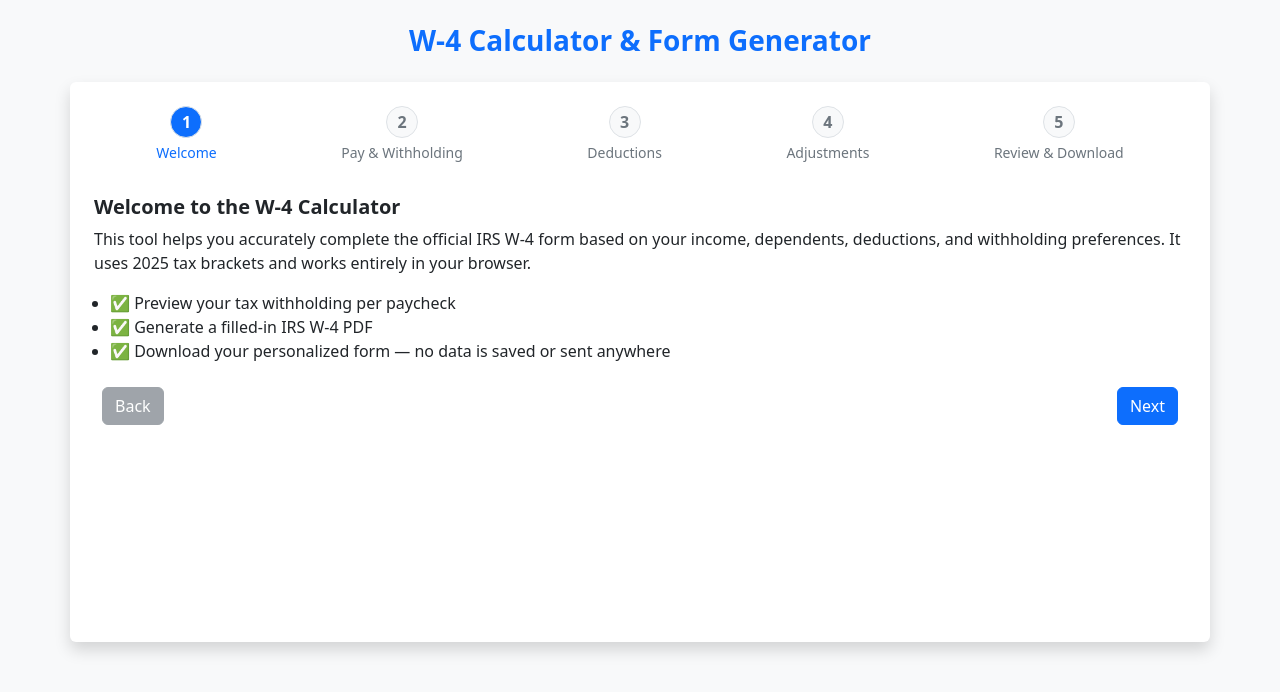
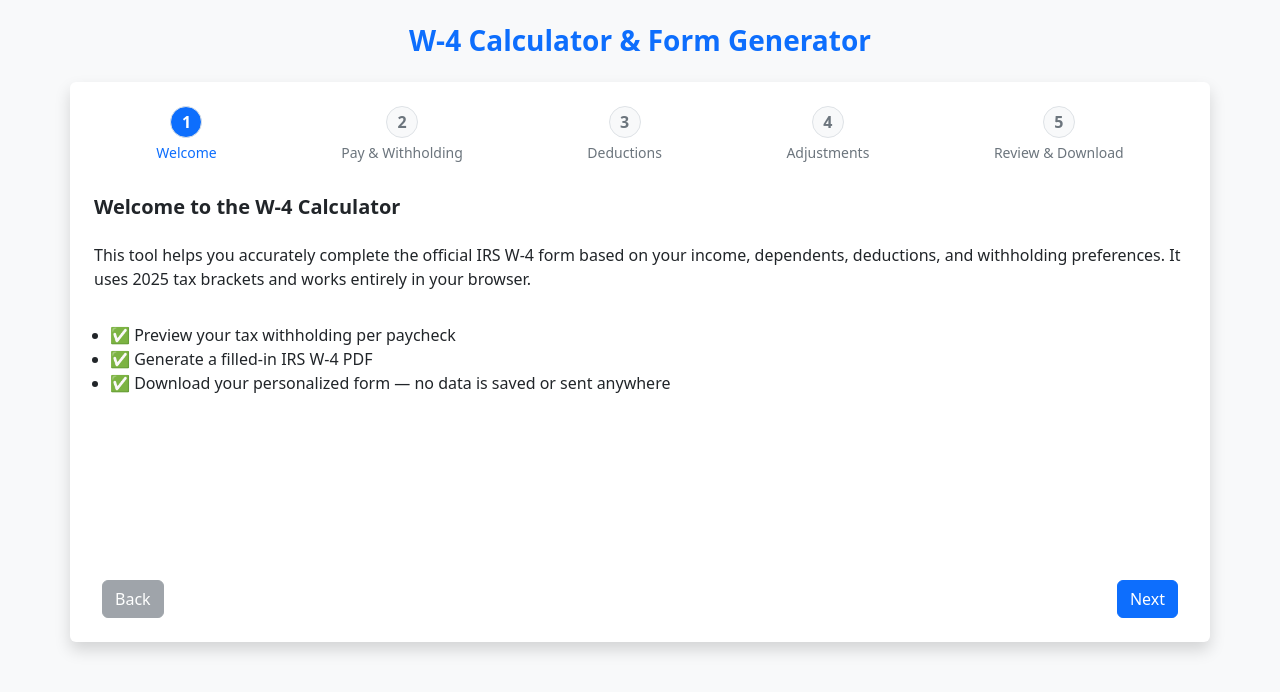
Before and after one commit to rsathyam/w4-calculator, a React (Create React App) app in the folder client/: page / in a window 1280 px wide. Shown: the top 692 px of the page. Built offline with nearby package versions, Linux system fonts and the light colour scheme; a small style sheet from the web is missing.

Commit message:
Spread out welcome step

```diff
--- a/client/src/components/StepIntro.jsx
+++ b/client/src/components/StepIntro.jsx
@@ -2,7 +2,7 @@ import React from 'react';
 
 export default function StepIntro({ onNext }) {
   return (
-    <div className="mb-3">
+    <div className="mb-3 d-flex flex-column justify-content-center h-100 gap-3">
       <h2 className="h5 fw-bold text-dark">Welcome to the W-4 Calculator</h2>
       <p>
         This tool helps you accurately complete the official IRS W-4 form based on your income, dependents,
--- a/client/src/components/StepperForm.jsx
+++ b/client/src/components/StepperForm.jsx
@@ -67,9 +67,14 @@ const steps = [
 
   const StepComponent = steps[currentStep].Component;
   return (
-    <div className="container bg-white shadow rounded p-4 my-4" style={{ minHeight: '70vh' }}>
+    <div
+      className="container bg-white shadow rounded p-4 my-4 d-flex flex-column"
+      style={{ minHeight: '70vh' }}
+    >
       <StepIndicator steps={steps} current={currentStep} />
-      <StepComponent form={form} setForm={setForm} />
+      <div className="flex-grow-1 d-flex flex-column">
+        <StepComponent form={form} setForm={setForm} />
+      </div>
 
       <div className="d-flex justify-content-between align-items-center mt-4 px-2">
         <button
```
